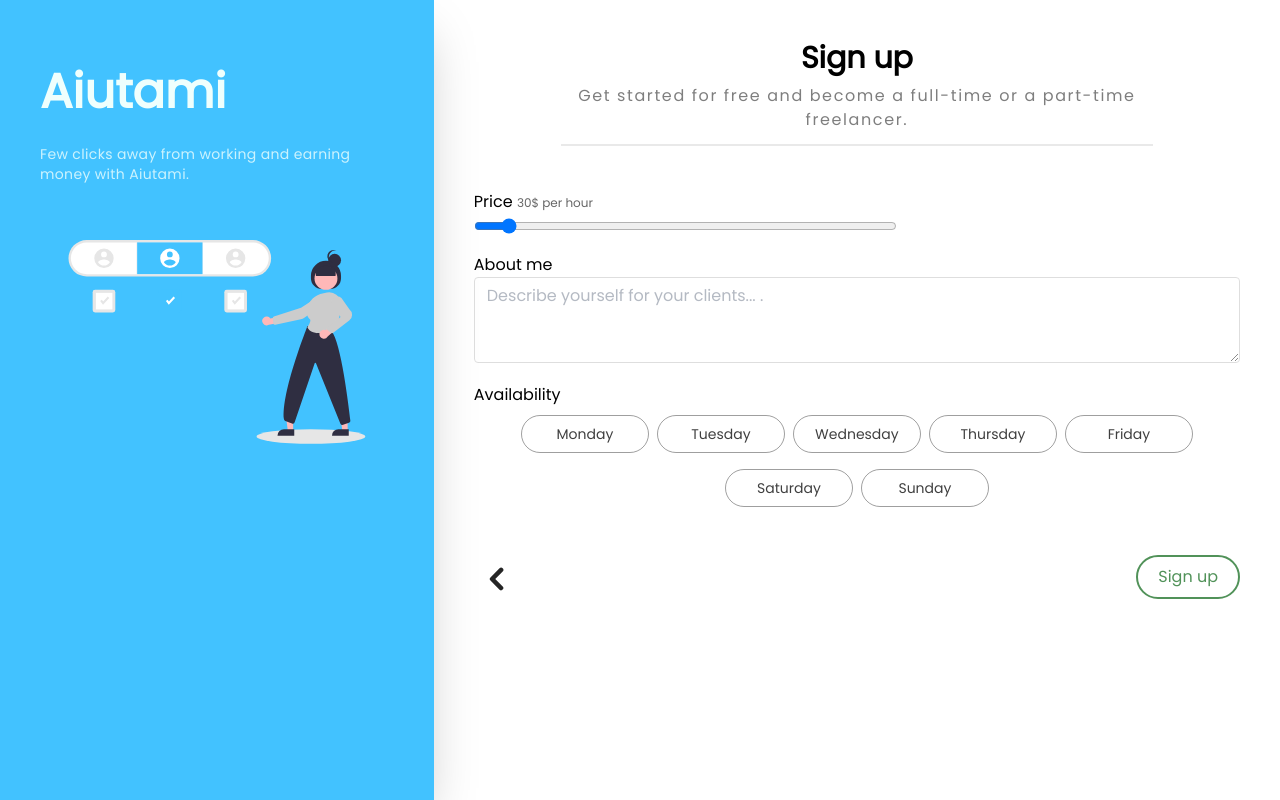
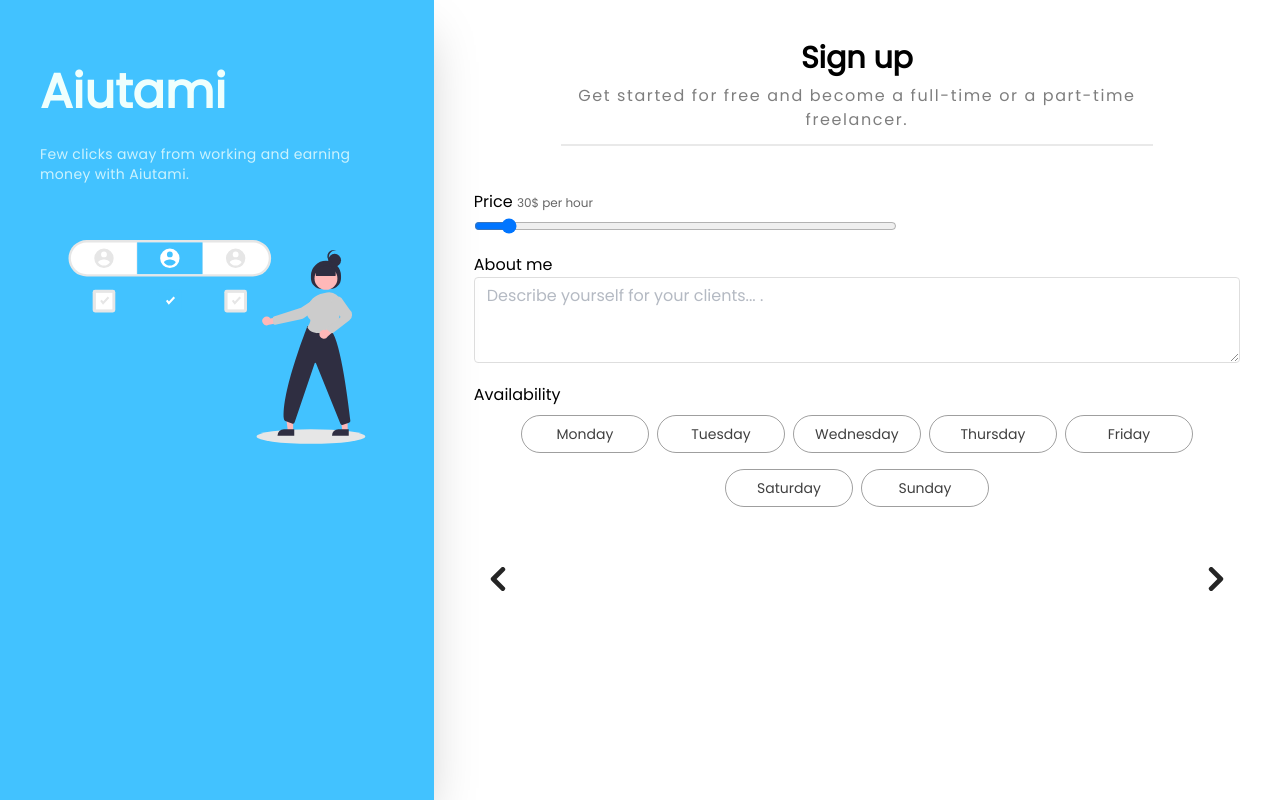
Before and after one commit to chakib2002/aiutami-frontend-reactjs, a React (Create React App) app: page / in a window 1280 px wide. Built offline with nearby package versions, Linux system fonts and the light colour scheme.

Commit message:
commit sign up part 2

```diff
--- a/src/components/Signup2.tsx
+++ b/src/components/Signup2.tsx
@@ -6,7 +6,7 @@
   return (
     <div className='text-center lg:grid lg:grid-flow-col lg:col-span-3'>
         <SignupDesign />
-        <SignupForm2 careType='Housekeeper' />
+        <SignupForm2 careType='Housekeeer' />
     </div>
   )
 }
--- a/src/components/SignupForm2.tsx
+++ b/src/components/SignupForm2.tsx
@@ -18,7 +18,7 @@
 
         {
           careType==='Housekeeper'?
-          <div className='mt-10 mb-10 flex justify-center lg:justify-start mx-10 space-x-40'>
+          <div className='mt-10 mb-10 flex justify-center lg:justify-start mx-10 '>
             <Prev />
             <div className='w-full text-right'>
               <button className='px-5 text-right py-2 rounded-full border-2 border-green bg-white hover:bg-green hover:text-white text-green active:scale-95 transition transition-duration-400 ease-out'>
@@ -27,9 +27,13 @@
             </div>
           </div>
           :
-          <div className='mt-10 mb-10 flex justify-between'>
+          <div className='mt-10 mb-10 flex justify-center lg:justify-start mx-10 '>
+            <div className='w-full text-left'>
               <Prev />
+            </div>
+            <div className='w-full text-right'>
               <Next1 />
+            </div>
           </div>
         }
 
```
